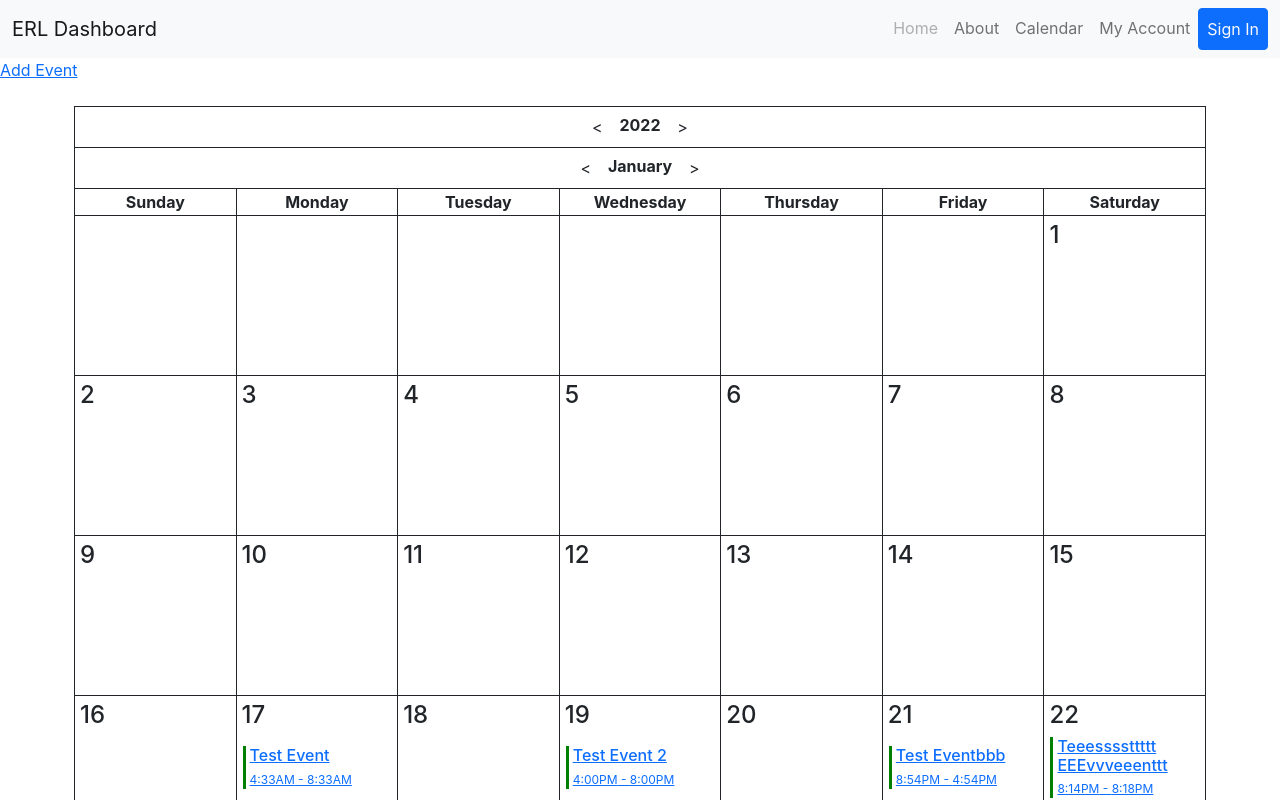
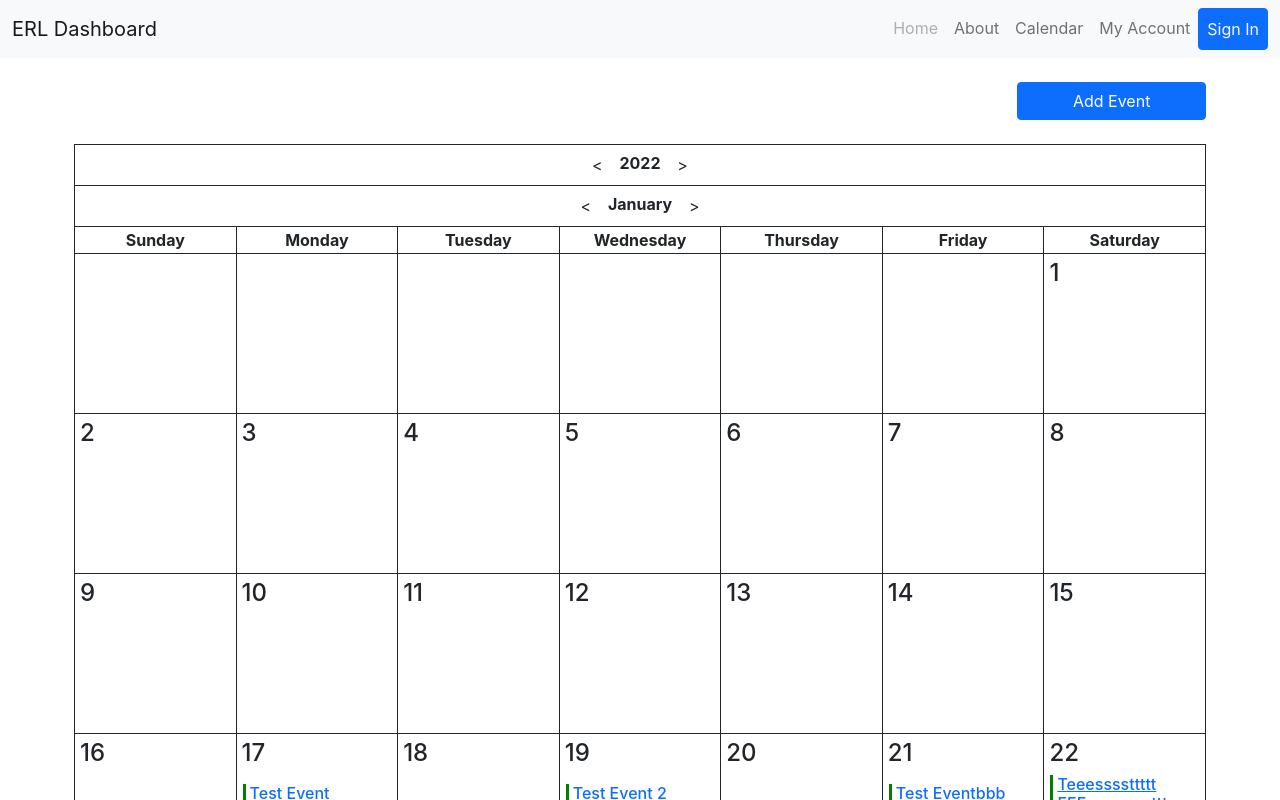
Before and after one commit to matthew-talamantes/erl-dashboard, a React (Create React App) app: page / in a window 1280 px wide. Shown: the top 800 px of the page. Built offline with nearby package versions, Linux system fonts and the light colour scheme; data requests are answered from the project's data file.

Commit message:
Add event btn styling and move to cal. component

```diff
--- a/src/App.js
+++ b/src/App.js
@@ -42,7 +42,6 @@ function App() {
         <Route path='/addEvent' element={<AddEvent onAdd={addEvent} />} />
         <Route path='/' element={
           <>
-            <Link to='/addEvent'>Add Event</Link>
             <Calendar displayDate={new Date()} events={events} />
           </>
         } />
--- a/src/components/Calendar.js
+++ b/src/components/Calendar.js
@@ -3,7 +3,10 @@ import PropTypes from 'prop-types';
 import CalendarBody from './CalendarBody';
 import Container from 'react-bootstrap/Container';
 import Row from 'react-bootstrap/Row';
-import Col from 'react-bootstrap/Col';
+
+import { Link } from 'react-router-dom';
+
+
 
 const Calendar = ({ displayDate, events }) => {
 
@@ -127,8 +130,11 @@ const Calendar = ({ displayDate, events }) => {
 
 
     return (
-        <section>
+        <section className="mt-4">
             <Container fluid="md">
+              <Row className="justify-content-end ps-1 pe-1">
+              <Link to='/addEvent' className='col-2 btn btn-primary'>Add Event</Link>
+              </Row>
               <Row className="justify-content-center  ps-1 pe-1">
                   <table id="calendar-element" className="calendar mt-4 border border-dark rounded">
                       <thead className="border border-dark">
```
Lines whose indentation alone changed are shown as unchanged.
